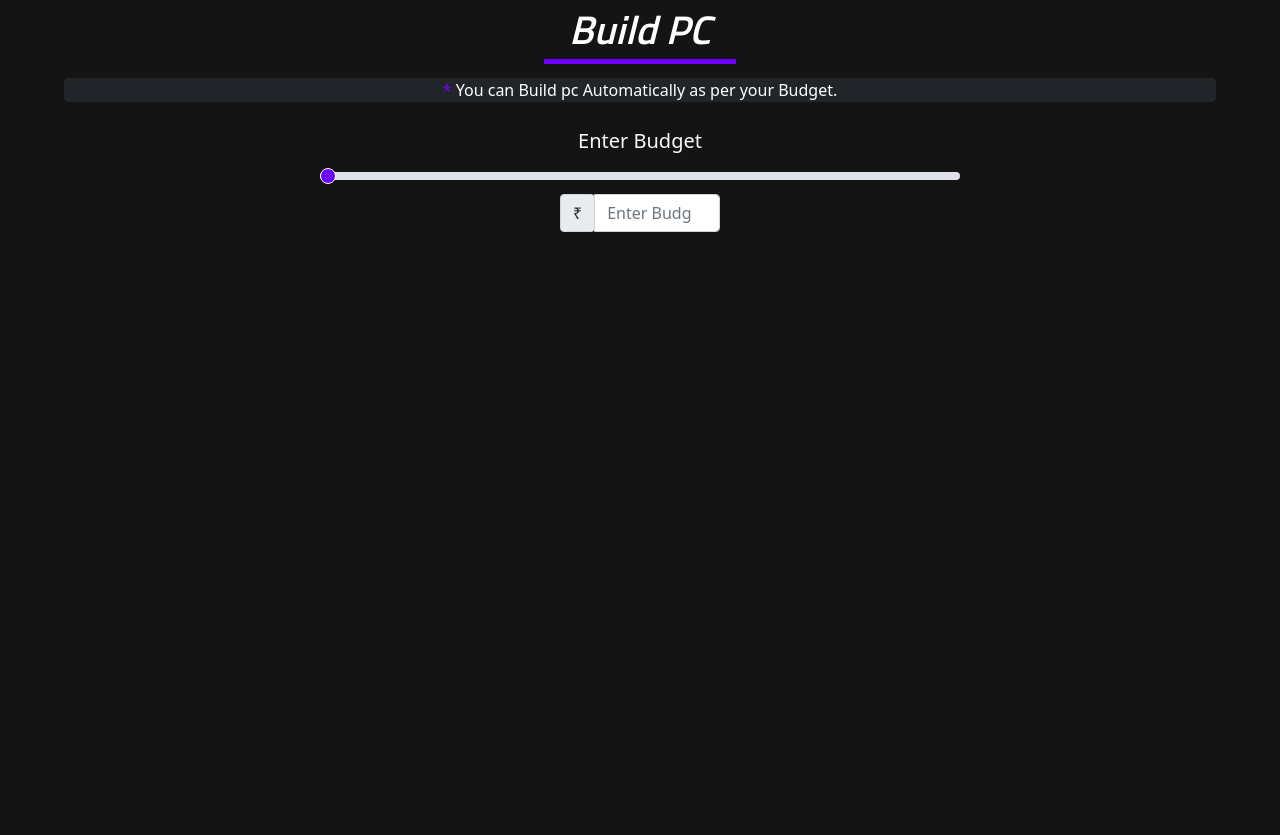
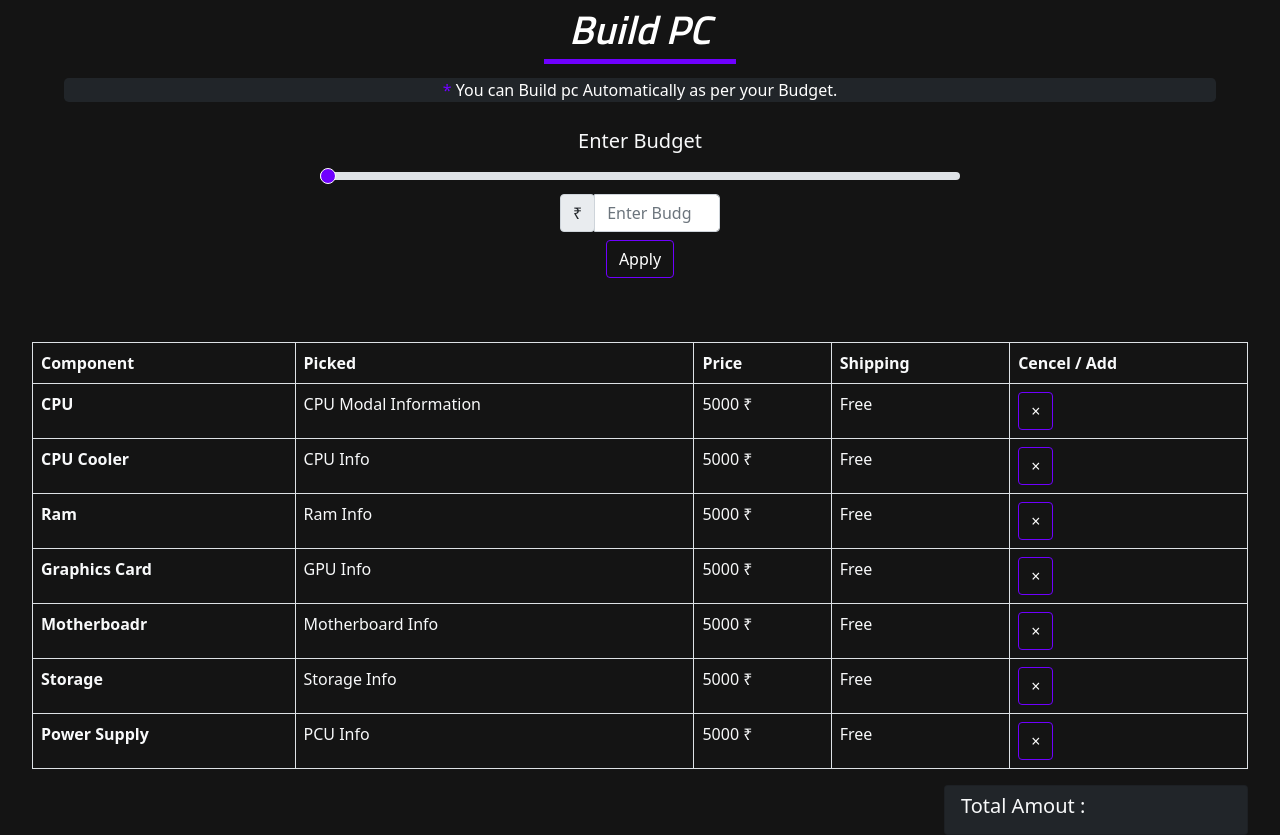
Before and after one commit to sdakhara/PC_BUILDER, a Flask app: page /autobuild in a window 1280 px wide. Shown: the part 74-909 px from the top of the page. Before the commit the page ends 306 px from the top, so only its background shows below. Run offline with Flask 2, Linux system fonts and the light colour scheme; some libraries are stand-ins or nearby versions.

Commit message:
added table in autobuild page
add products table list and total amount card

```diff
--- a/static/User/CSS/style.css
+++ b/static/User/CSS/style.css
@@ -274,6 +274,11 @@ nav .navbar-toggler {
     margin-top: 4rem !important;
 }
 
+.products-table-1 {
+    width: 95vw;
+    margin-top: 4rem !important;
+}
+
 .budget-slider input::-webkit-slider-thumb ::before {
     content: "hello" !important;
     background-color: white !important;
@@ -293,9 +298,10 @@ nav .navbar-toggler {
     background-color: #6f00ff !important;
   }
 
-  .budget-input-slider input[type="number"]:: ::-webkit-inner-spin-button,
-  .budget-input-slider input[type="number"]:: ::-webkit-outer-spin-button {
-        -webkit-appearance: none;
+  .table-product-image-1 {
+      width: 3vw;
+      height: 6vh;
+      border-radius: 0.3rem;
   }
 
 /* -----------      autobuild style end      -----------*/
@@ -350,7 +356,7 @@ nav .navbar-toggler {
     }
 
     #input-text-group {
-        width: 40% !important;
+        width: 8rem !important;
     }
 
 }
--- a/static/User/JS/index.js
+++ b/static/User/JS/index.js
@@ -1,5 +1,5 @@
 
-// NavBar Color Change When Page Scroll
+// JS-1 : NavBar Color Change When Page Scroll
 window.onscroll = function() {scrollFunction()};
 
 function scrollFunction() {
@@ -16,7 +16,7 @@ function scrollFunction() {
 
 
 
-// Change Input Value When Slider Slides And Change Value of Slider When We Enter Input
+// JS-1 : Change Input Value When Slider Slides And Change Value of Slider When We Enter Input
 
 var Slider = document.getElementById("range-slider");
 var PriceInput = document.getElementById("price-value-input");
@@ -24,12 +24,23 @@ var PriceInput = document.getElementById("price-value-input");
 function sliderInput(){
     Slider.value = PriceInput.value;
 }
-
 PriceInput.addEventListener("input",sliderInput);
-
 
 function updateInput(){
     PriceInput.value = Slider.value;
 }
+Slider.addEventListener("input",updateInput);
 
-Slider.addEventListener("input",updateInput);
+
+
+
+
+
+// JS-1 : it clicks the submit button when user press enter in input field
+var ipOnSubmit = document.getElementById("price-value-input");
+ipOnSubmit.addEventListener("keyup", function(event) {
+    if (event.keyCode === 13) {
+        event.preventDefault();
+        document.getElementById("budget-apply-btn").click();
+    }
+});
--- a/templates/User/autobuild.html
+++ b/templates/User/autobuild.html
@@ -63,8 +63,9 @@
     <div class="main-container">
 
         <!-- Price Range Slider (Budget Slider) -->
+        <form action="">
+
             <div class="budget-slider w-50 mx-auto">
-
                 <center><label for="customRange1" class="form-label text-light w-75 slider-label fs-5" >Enter Budget</label></center>
                 <input type="range" class="form-range slider-input" id="range-slider" min="5000" max="500000" value="5000">
 
@@ -73,6 +74,95 @@
                     <div class="input-group-text">₹</div>
                     </div>
                     <input type="number" class="form-control budget-input" id="price-value-input" min="5000" max="500000" placeholder="Enter Budget">
+
+                </div>
+                <button type="submit" class="btn btn-outline-pcb mx-auto d-flex justify-content-center mt-2" id="budget-apply-btn">Apply</button>
+            </div>
+
+        </form>
+
+        <div class="products-table-1 mx-auto table-responsive">
+            <table class="table table-bordered text-light" id="products-table-1">
+                <thead>
+                    <tr>
+                        <th scope="col">Component</th>
+                        <th scope="col">Picked</th>
+                        <th scope="col">Price</th>
+                        <th scope="col">Shipping</th>
+                        <th scope="col">Cencel / Add</th>
+                    </tr>
+                </thead>
+                <tbody>
+                  <tr>
+                    <th scope="row">CPU</th>
+                    <td>CPU Modal Information</td>
+                    <td>5000 ₹</td>
+                    <td>Free</td>
+                    <td>
+                        <button type="submit" class="btn btn-outline-pcb" id="table-close-btn"><span aria-hidden="true">&times;</span></button>
+                    </td>
+                  </tr>
+                  <tr>
+                    <th scope="row">CPU Cooler</th>
+                    <td>CPU Info</td>
+                    <td>5000 ₹</td>
+                    <td>Free</td>
+                    <td>
+                        <button type="submit" class="btn btn-outline-pcb" id="table-close-btn"><span aria-hidden="true">&times;</span></button>
+                    </td>
+                  </tr>
+                  <tr>
+                    <th scope="row">Ram</th>
+                    <td>Ram Info</td>
+                    <td>5000 ₹</td>
+                    <td>Free</td>
+                    <td>
+                        <button type="submit" class="btn btn-outline-pcb" id="table-close-btn"><span aria-hidden="true">&times;</span></button>
+                    </td>
+                  </tr>
+                  <tr>
+                    <th scope="row">Graphics Card</th>
+                    <td>GPU Info</td>
+                    <td>5000 ₹</td>
+                    <td>Free</td>
+                    <td>
+                        <button type="submit" class="btn btn-outline-pcb" id="table-close-btn"><span aria-hidden="true">&times;</span></button>
+                    </td>
+                  </tr>
+                  <tr>
+                    <th scope="row">Motherboadr</th>
+                    <td>Motherboard Info</td>
+                    <td>5000 ₹</td>
+                    <td>Free</td>
+                    <td>
+                        <button type="submit" class="btn btn-outline-pcb" id="table-close-btn"><span aria-hidden="true">&times;</span></button>
+                    </td>
+                  </tr>
+                  <tr>
+                    <th scope="row">Storage</th>
+                    <td>Storage Info</td>
+                    <td>5000 ₹</td>
+                    <td>Free</td>
+                    <td>
+                        <button type="submit" class="btn btn-outline-pcb" id="table-close-btn"><span aria-hidden="true">&times;</span></button>
+                    </td>
+                  </tr>
+                  <tr>
+                    <th scope="row">Power Supply</th>
+                    <td>PCU Info</td>
+                    <td>5000 ₹</td>
+                    <td>Free</td>
+                    <td>
+                        <button type="submit" class="btn btn-outline-pcb" id="table-close-btn"><span aria-hidden="true">&times;</span></button>
+                    </td>
+                  </tr>
+                </tbody>
+              </table>
+
+              <div class="d-flex justify-content-end">
+                <ul class="list-group w-25">
+                    <li class="list-group-item bg-dark text-light"><h5>Total Amout :</h5></li>
+                </ul>
               </div>
 
         </div>
```
Lines whose indentation alone changed are shown as unchanged.
